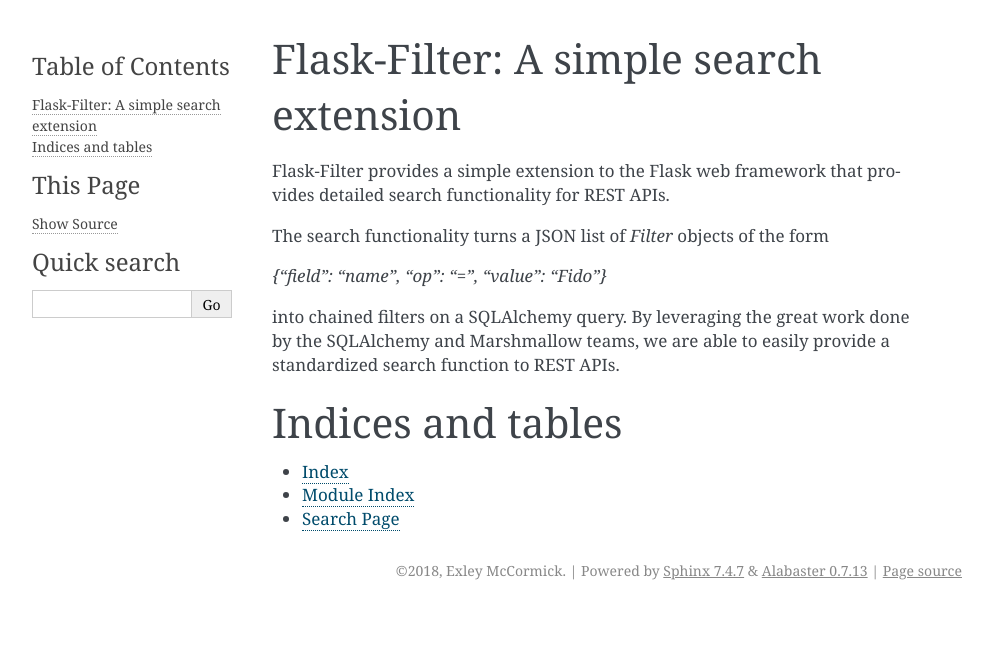
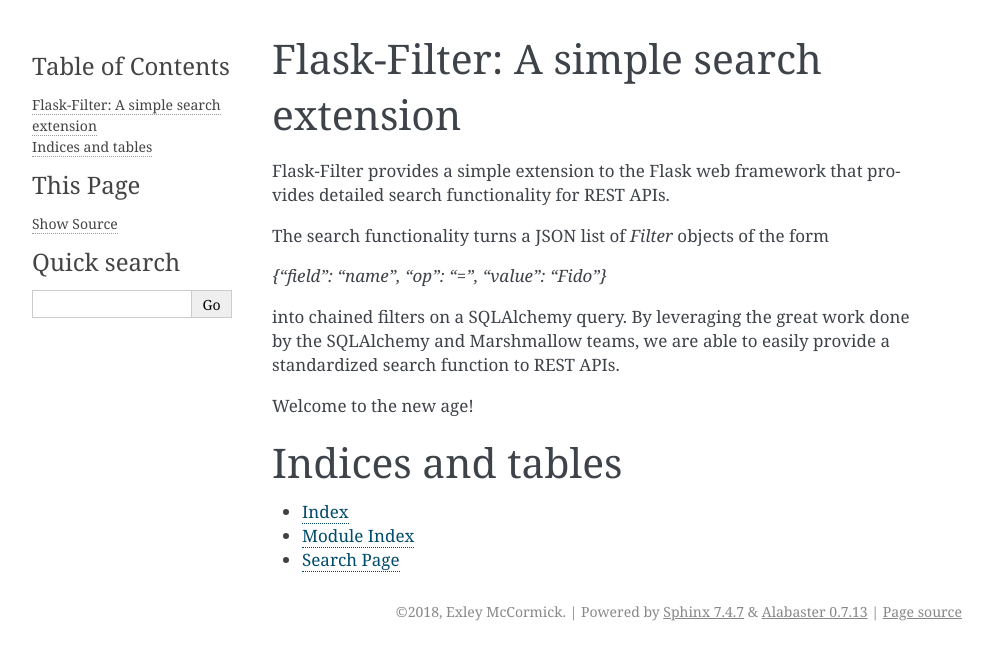
Before and after one commit to exleym/Flask-Filter, a Sphinx documentation site: the page built from documentation/source/index.rst, in a window 1280 px wide. Shown: the top 660 px of the page, without its empty margins (148-1141 px from the left). Built offline with Sphinx 7.4.7, drawn with Linux system fonts in a browser that asks for light colours; pages that are not in the unit, such as notebooks, are missing from menus.

Commit message:
test update doc

```diff
--- a/documentation/source/index.rst
+++ b/documentation/source/index.rst
@@ -16,6 +16,8 @@
 by the SQLAlchemy and Marshmallow teams, we are able to easily provide a
 standardized search function to REST APIs.
 
+Welcome to the new age!
+
 .. toctree::
    :maxdepth: 2
    :caption: Contents:
```
